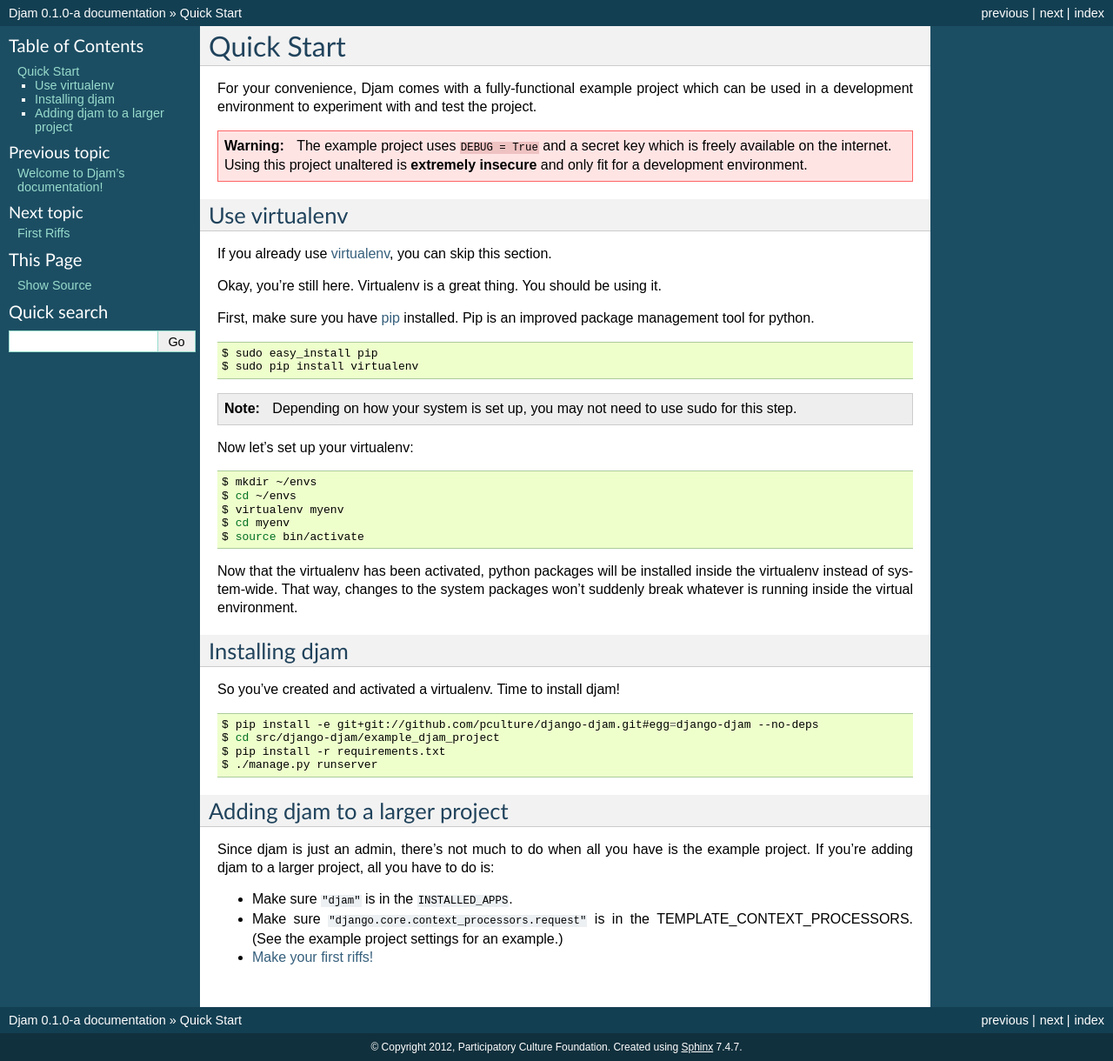
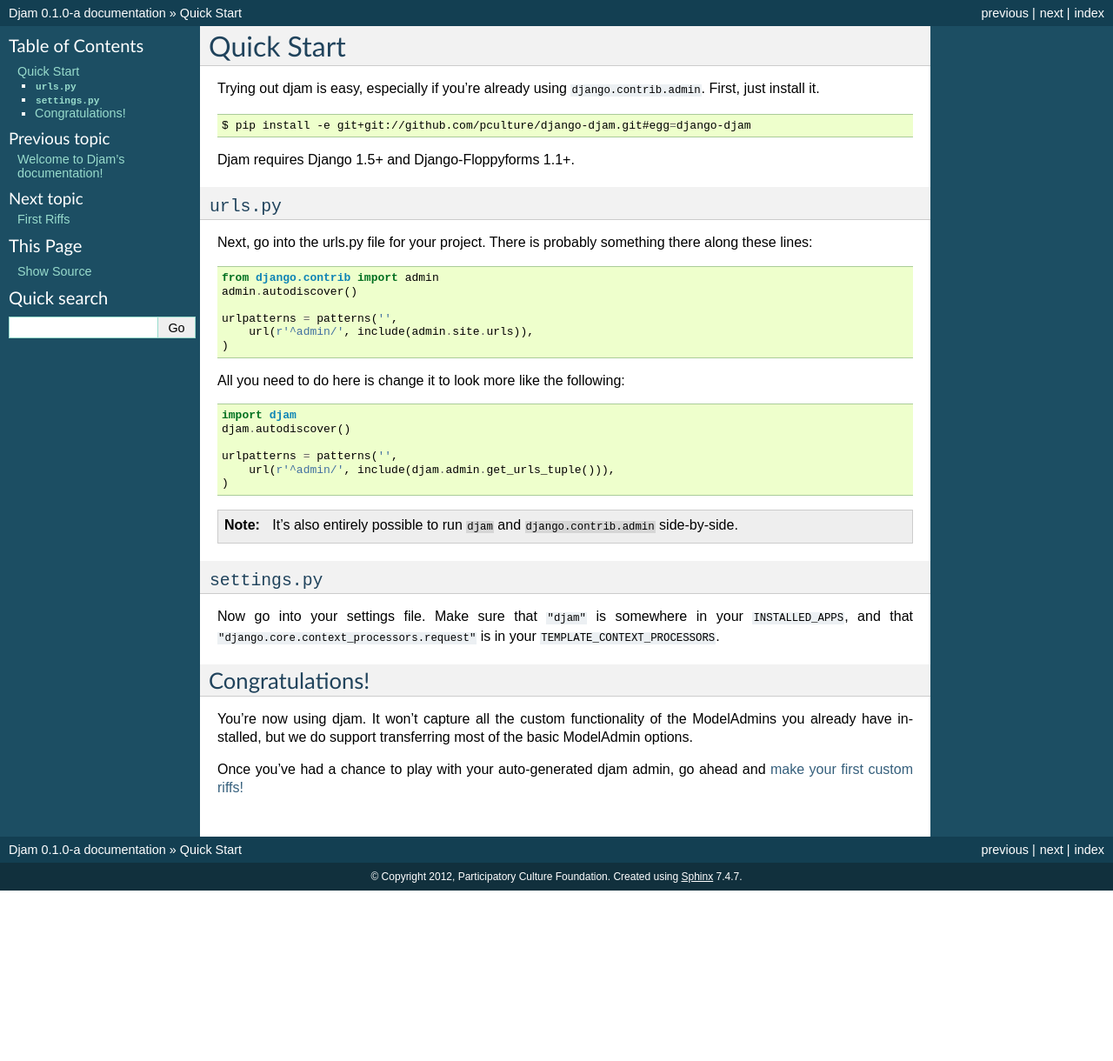
Before and after one commit to django-djam/django-djam, a Sphinx documentation site: the page built from docs/guides/quick-start.rst, in a window 1280 px wide. Shown: the whole page at 87% size. Built offline with Sphinx 7.4.7, drawn with Linux system fonts in a browser that asks for light colours; after the commit the page ends 1024 px from its top, so only the background shows below that.

Commit message:
Cleaned up admin riff registration (and docs thereof.)

```diff
--- a/djam/__init__.py
+++ b/djam/__init__.py
@@ -67,4 +67,4 @@
         riff_classes.append(type(class_name, (ModelRiff,), attrs))
     riff_classes.sort(key=lambda cls: cls.__name__)
     for cls in riff_classes:
-        admin.register_model(cls.model, cls)
+        admin.register(cls)
--- a/docs/guides/quick-start.rst
+++ b/docs/guides/quick-start.rst
@@ -1,71 +1,48 @@
 Quick Start
 ===========
 
-For your convenience, Djam comes with a fully-functional example project
-which can be used in a development environment to experiment with and
-test the project.
-
-.. warning:: The example project uses ``DEBUG = True`` and a secret key
-             which is freely available on the internet. Using this
-             project unaltered is **extremely insecure** and only fit
-             for a development environment.
-
-Use virtualenv
---------------
-
-If you already use virtualenv_, you can skip this section.
-
-.. _virtualenv: http://virtualenv.org/
-
-Okay, you're still here. Virtualenv is a great thing. You should be
-using it.
-
-First, make sure you have pip_ installed. Pip is an improved package management tool for python.
-
-.. _pip: http://www.pip-installer.org/
+Trying out djam is easy, especially if you're already using ``django.contrib.admin``. First, just install it.
 
 .. code-block:: bash
 
-   $ sudo easy_install pip
-   $ sudo pip install virtualenv
+   $ pip install -e git+git://github.com/pculture/django-djam.git#egg=django-djam
 
-.. note:: Depending on how your system is set up, you may not need
-          to use sudo for this step.
+Djam requires Django 1.5+ and Django-Floppyforms 1.1+.
 
-Now let's set up your virtualenv:
+``urls.py``
+-----------
 
-.. code-block:: bash
+Next, go into the urls.py file for your project. There is probably something there along these lines::
 
-   $ mkdir ~/envs
-   $ cd ~/envs
-   $ virtualenv myenv
-   $ cd myenv
-   $ source bin/activate
+   from django.contrib import admin
+   admin.autodiscover()
 
-Now that the virtualenv has been activated, python packages will be
-installed inside the virtualenv instead of system-wide. That way,
-changes to the system packages won't suddenly break whatever is running
-inside the virtual environment.
+   urlpatterns = patterns('',
+       url(r'^admin/', include(admin.site.urls)),
+   )
 
-Installing djam
+All you need to do here is change it to look more like the following::
+
+   import djam
+   djam.autodiscover()
+
+   urlpatterns = patterns('',
+       url(r'^admin/', include(djam.admin.get_urls_tuple())),
+   )
+
+.. note:: It's also entirely possible to run ``djam`` and
+          ``django.contrib.admin`` side-by-side.
+
+``settings.py``
 ---------------
 
-So you've created and activated a virtualenv. Time to install djam!
+Now go into your settings file. Make sure that ``"djam"`` is somewhere
+in your ``INSTALLED_APPS``, and that ``"django.core.context_processors.request"`` is in your ``TEMPLATE_CONTEXT_PROCESSORS``.
 
-.. code-block:: bash
+Congratulations!
+----------------
 
-   $ pip install -e git+git://github.com/pculture/django-djam.git#egg=django-djam --no-deps
-   $ cd src/django-djam/example_djam_project
-   $ pip install -r requirements.txt
-   $ ./manage.py runserver
+You're now using djam. It won't capture all the custom functionality
+of the ModelAdmins you already have installed, but we do support transferring most of the basic ModelAdmin options.
 
-Adding djam to a larger project
--------------------------------
-
-Since djam is just an admin, there's not much to do when all you have is
-the example project. If you're adding djam to a larger project, all you
-have to do is:
-
-* Make sure ``"djam"`` is in the ``INSTALLED_APPS``.
-* Make sure ``"django.core.context_processors.request"`` is in the TEMPLATE_CONTEXT_PROCESSORS. (See the example project settings for an example.)
-* :doc:`Make your first riffs! </guides/first-riffs>`
+Once you've had a chance to play with your auto-generated djam admin, go ahead and :doc:`make your first custom riffs! </guides/first-riffs>`
```
Also changed, not shown: docs/guides/first-riffs.rst (+10 -9 lines), 1 other file.
